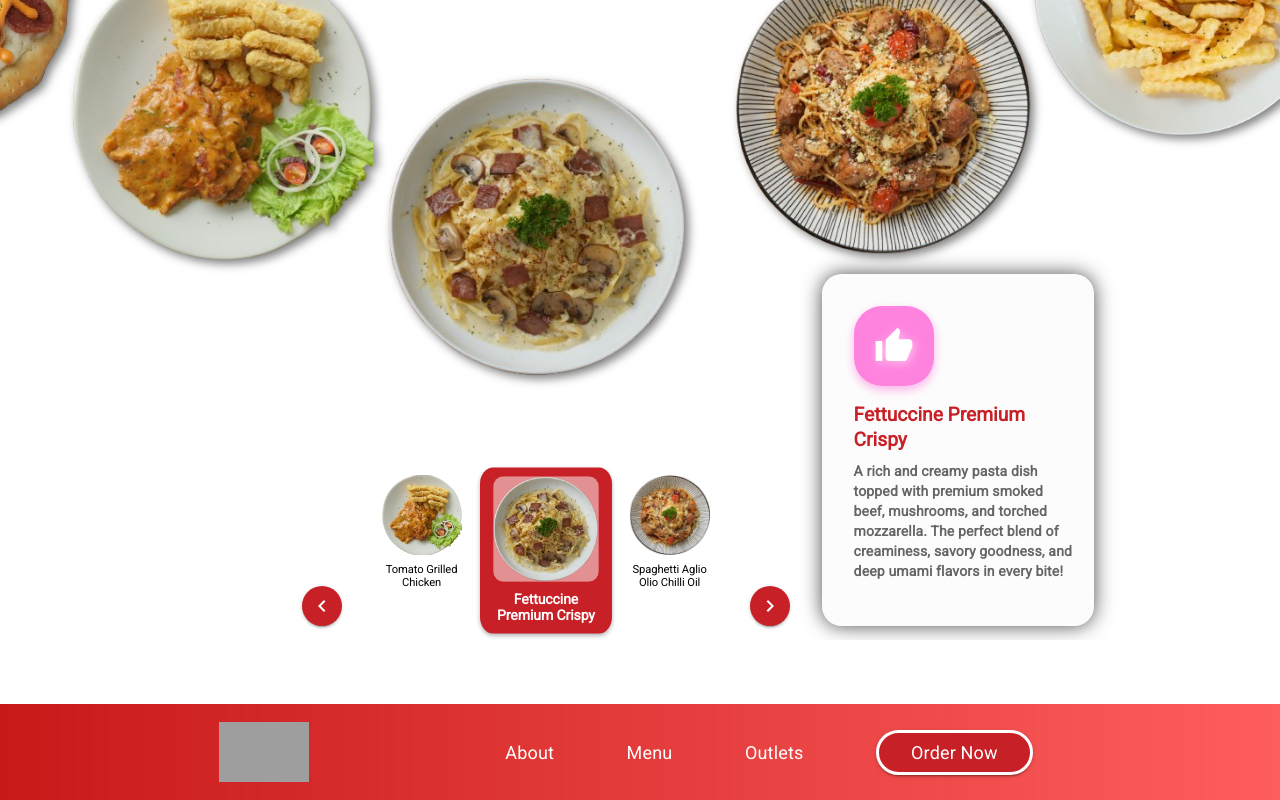
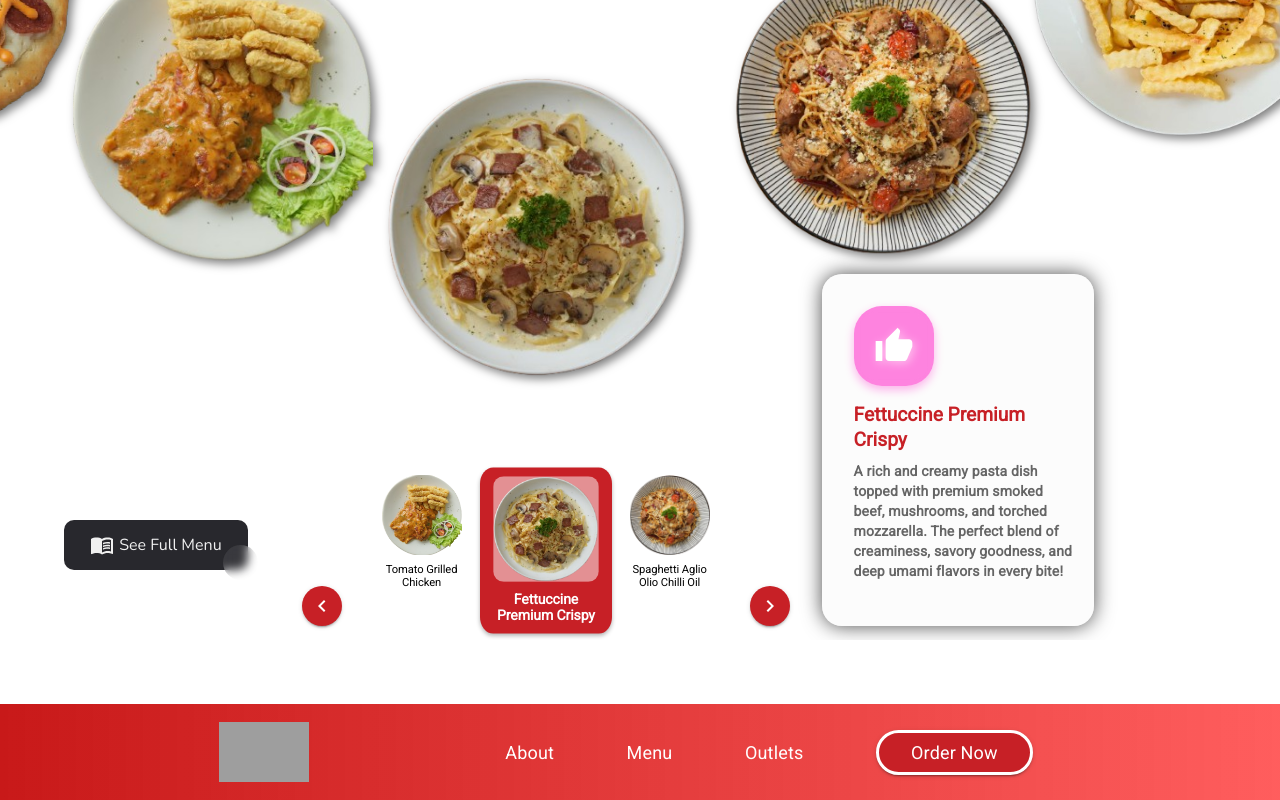
Before and after one commit to rahmathadiyatul/sky-pasta, a Next.js app: page /menu in a window 1280 px wide. Built offline with nearby package versions, Linux system fonts and the light colour scheme; grey boxes are pictures that could not be loaded.

Commit message:
Added path to menu details

```diff
--- a/src/app/menu/ChooseMenu/MenuItem/MenuItem.css
+++ b/src/app/menu/ChooseMenu/MenuItem/MenuItem.css
@@ -6,14 +6,6 @@
     justify-content: center;
     align-items: center;
     position: relative;
-}
-
-.menu-name-2 {
-    width: 30vw;
-    display: flex;
-    flex-direction: column;
-    justify-content: center;
-    align-items: center;
 }
 
 .div-image {
--- a/src/app/menu/page.css
+++ b/src/app/menu/page.css
@@ -27,71 +27,3 @@
     z-index: 1;
     text-align: center;
 }
-
-.menu-name-2 button {
-    all: unset;
-    width: 100px;
-    height: 30px;
-    font-size: 16px;
-    background: transparent;
-    border: none;
-    position: relative;
-    color: #f0f0f0;
-    cursor: pointer;
-    z-index: 1;
-    padding: 10px 20px;
-    display: flex;
-    align-items: center;
-    justify-content: center;
-    white-space: nowrap;
-    user-select: none;
-    -webkit-user-select: none;
-    touch-action: manipulation;
-    gap: 0.3em;
-}
-
-.menu-name-2 button::after,
-.menu-name-2 button::before {
-    content: '';
-    position: absolute;
-    bottom: 0;
-    right: 0;
-    z-index: -99999;
-    transition: all .4s;
-}
-
-.menu-name-2 button::before {
-    transform: translate(0%, 0%);
-    width: 100%;
-    height: 100%;
-    background: #28282d;
-    border-radius: 10px;
-}
-
-.menu-name-2 button::after {
-    transform: translate(10px, 10px);
-    width: 35px;
-    height: 35px;
-    background: #ffffff15;
-    backdrop-filter: blur(5px);
-    -webkit-backdrop-filter: blur(5px);
-    border-radius: 50px;
-}
-
-.menu-name-2 button:hover::before {
-    transform: translate(5%, 20%);
-    width: 110%;
-    height: 110%;
-}
-
-.menu-name-2 button:hover::after {
-    border-radius: 10px;
-    transform: translate(0, 0);
-    width: 100%;
-    height: 100%;
-}
-
-.menu-name-2 button:active::after {
-    transition: 0s;
-    transform: translate(0, 5%);
-}
--- a/src/app/menu/page.tsx
+++ b/src/app/menu/page.tsx
@@ -5,8 +5,13 @@ import { Box } from "@mui/material";
 import Header from "../header/page";
 import ChooseMenu from "./ChooseMenu/ChooseMenu.js"
 import './page.css';
+import { MenuBook } from '@mui/icons-material';
+import { redirect } from 'next/navigation';
 
 export default function Menu() {
+    const handleOpenMenu = () => {
+        redirect("/menu-details")
+    }
     return (
         <Box
             sx={{
@@ -33,6 +38,84 @@ export default function Menu() {
                 },
             }}
         >
+            <Box
+                sx={{
+                    zIndex: 99,
+                    position: "fixed",
+                    top: { xs: "5%", md: "65%" },
+                    left: { xs: "auto", md: "5%" },
+                    "& button": {
+                        all: "unset",
+                        width: "9rem",
+                        height: "30px",
+                        fontSize: "16px",
+                        background: "transparent",
+                        border: "none",
+                        position: "relative",
+                        color: "#f0f0f0",
+                        cursor: "pointer",
+                        zIndex: 1,
+                        padding: "10px 20px",
+                        display: "flex",
+                        alignItems: "center",
+                        justifyContent: "center",
+                        whiteSpace: "nowrap",
+                        userSelect: "none",
+                        WebkitUserSelect: "none",
+                        touchAction: "manipulation",
+                        gap: "0.3em",
+                        "&::before": {
+                            content: '""',
+                            position: "absolute",
+                            bottom: 0,
+                            right: 0,
+                            zIndex: -99999,
+                            transition: "all .4s",
+                            transform: "translate(0%, 0%)",
+                            width: "100%",
+                            height: "100%",
+                            background: "#28282d",
+                            borderRadius: "10px",
+                        },
+                        "&::after": {
+                            content: '""',
+                            position: "absolute",
+                            bottom: 0,
+                            right: 0,
+                            zIndex: -99999,
+                            transition: "all .4s",
+                            transform: "translate(10px, 10px)",
+                            width: "35px",
+                            height: "35px",
+                            background: "#ffffff15",
+                            backdropFilter: "blur(5px)",
+                            WebkitBackdropFilter: "blur(5px)",
+                            borderRadius: "50px",
+                        },
+                        "&:hover::before": {
+                            transform: "translate(5%, 20%)",
+                            width: "110%",
+                            height: "110%",
+                        },
+                        "&:hover::after": {
+                            borderRadius: "10px",
+                            transform: "translate(0, 0)",
+                            width: "100%",
+                            height: "100%",
+                        },
+                        "&:active::after": {
+                            transition: "0s",
+                            transform: "translate(0, 5%)",
+                        },
+                    },
+                }}
+                onClick={handleOpenMenu}
+            >
+                <button role="button">
+                    <MenuBook />
+                    <p>See Full Menu</p>
+                </button>
+            </Box>
             <Header></Header>
             <Box sx={{
                 position: "relative",
```
Also changed, not shown: src/app/menu-details/page.tsx (added, +21 -0 lines).
